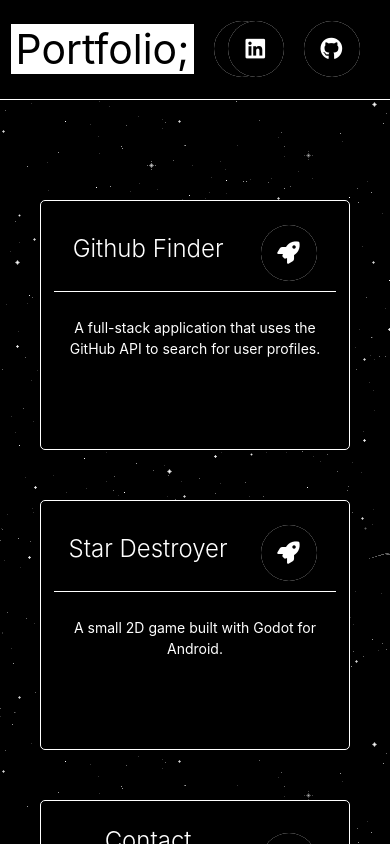
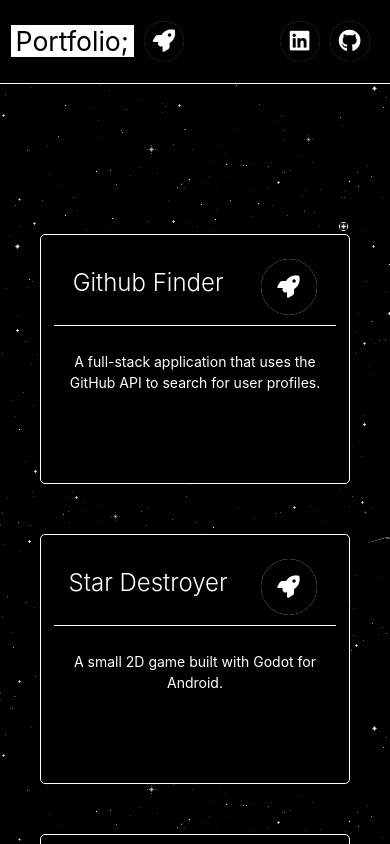
Before and after one commit to harlenkinsey/portfolio, a React (Create React App) app: page / in a window 390 px wide. Shown: the top 844 px of the page. Built offline with nearby package versions, Linux system fonts and the light colour scheme; the HTML template or start-up script is replaced by a standard one.

Commit message:
changed button sizing on mobile

```diff
--- a/src/App.css
+++ b/src/App.css
@@ -113,7 +113,7 @@
   margin: 0;
 }
 
-@media (min-width: 700px) {
+@media (max-width: 700px) {
 
   .background {
     width: 100%;
@@ -123,7 +123,7 @@
 
   .blog-button {
     display: inline-block;
-    padding: 20px;
+    padding: 10px;
   }
 
   .card-container {
@@ -140,10 +140,8 @@
     padding: 10px 10px 10px 0px;
   }
 
-  .header-text {
-    display: inline-block;
-    font-size: 15pt;
-    padding-bottom: 10px;
+  h3 {
+    font-size: 20pt;
   }
 
 }
--- a/src/components/Header.js
+++ b/src/components/Header.js
@@ -1,7 +1,8 @@
 import React from 'react';
-import Dropdown from './Dropdown';
 
 const Header = () => {
+
+    let width = window.innerWidth;
 
     return (
         <div className='row border-bottom black' style={{position: 'sticky'}}>
@@ -12,7 +13,7 @@
                             <h3><span className='highlight'>Portfolio;</span></h3>
                         </li>
                         <li className='blog-button'>
-                            <a href='https://blog.harlenkinsey.com' className='btn-floating btn-large waves-effect waves-light white'><i className='fas fa-rocket black'></i></a>
+                            <a href='https://blog.harlenkinsey.com' className={'btn-floating waves-effect waves-light white' + `${width > 700 ? ' btn-large' : 'btn'}`}><i className='fas fa-rocket black'></i></a>
                         </li>
                     </div>
                 </div>
@@ -20,10 +21,10 @@
                 <div className='col s6 right-align'>
                     <div>
                         <li className='header-button-initial'>
-                            <a href='https://www.linkedin.com/in/harlen-kinsey-9075291b1' target='_blank' rel="noopener noreferrer" className='btn-floating btn-large waves-effect waves-light white'><i className='fab fa-linkedin black'></i></a>
+                            <a href='https://www.linkedin.com/in/harlen-kinsey-9075291b1' target='_blank' rel="noopener noreferrer" className={'btn-floating waves-effect waves-light white' + `${width > 700 ? ' btn-large' : 'btn'}`}><i className='fab fa-linkedin black'></i></a>
                         </li>
                         <li className='header-button-subsequent'>
-                            <a href='https://github.com/harlenkinsey' target='_blank' rel="noopener noreferrer" className='btn-floating btn-large waves-effect waves-light white'><i className='fab fa-github black'></i></a>
+                            <a href='https://github.com/harlenkinsey' target='_blank' rel="noopener noreferrer" className={'btn-floating waves-effect waves-light white' + `${width > 700 ? ' btn-large' : 'btn'}`}><i className='fab fa-github black'></i></a>
                         </li>
                     </div>
                 </div>
```
